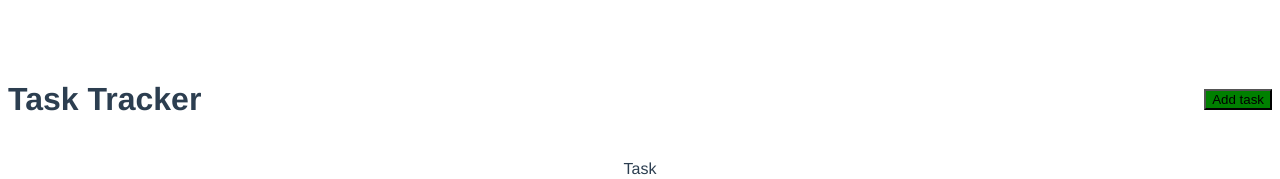
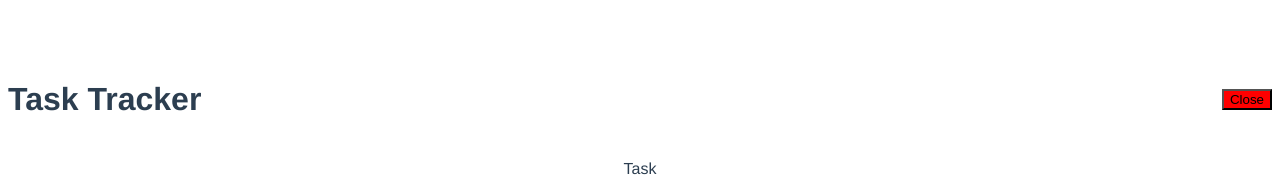
Before and after one commit to XiaolinSong5/vue-crash-2023, a Vue app: page / in a window 1280 px wide. Shown: the top 179 px of the page. Built offline with nearby package versions, Linux system fonts and the light colour scheme.

Commit message:
binding showAddTask

```diff
--- a/src/App.vue
+++ b/src/App.vue
@@ -1,6 +1,7 @@
 <template>
   <div class="container">
-    <Header @toggle-add-task="toggleAddTask" title="Task Tracker"/>
+    <Header @toggle-add-task="toggleAddTask"
+            title="Task Tracker" :showAddTask="showAddTask"/>
     <div v-if="showAddTask">
       <AddTask @add-task="addTask"/>
     </div>
--- a/src/components/Header.vue
+++ b/src/components/Header.vue
@@ -1,7 +1,9 @@
 <template>
   <header>
     <h1>{{title}}</h1>
-    <Button @toggle-add-task="$emit('toggle-add-task')" text="Add task" color="green"/>
+    <Button @toggle-add-task="$emit('toggle-add-task')"
+            :text="showAddTask ? 'Close' : 'Add Task'"
+            :color="showAddTask ? 'red' : 'green'"/>
   </header>
 </template>
 <script>
@@ -12,7 +14,8 @@ export default {
   props: {
     title: {
       type: String
-    }
+    },
+    showAddTask: Boolean
   },
   components: {
     Button
```
